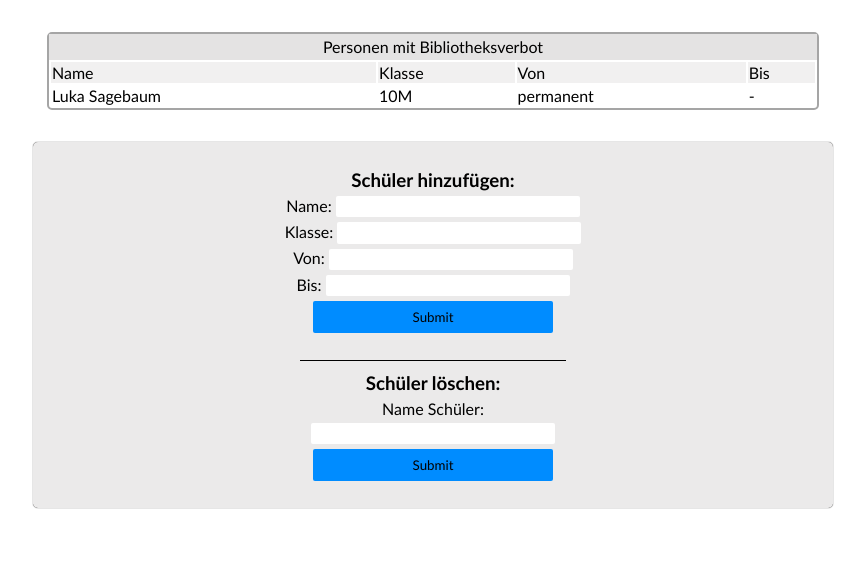
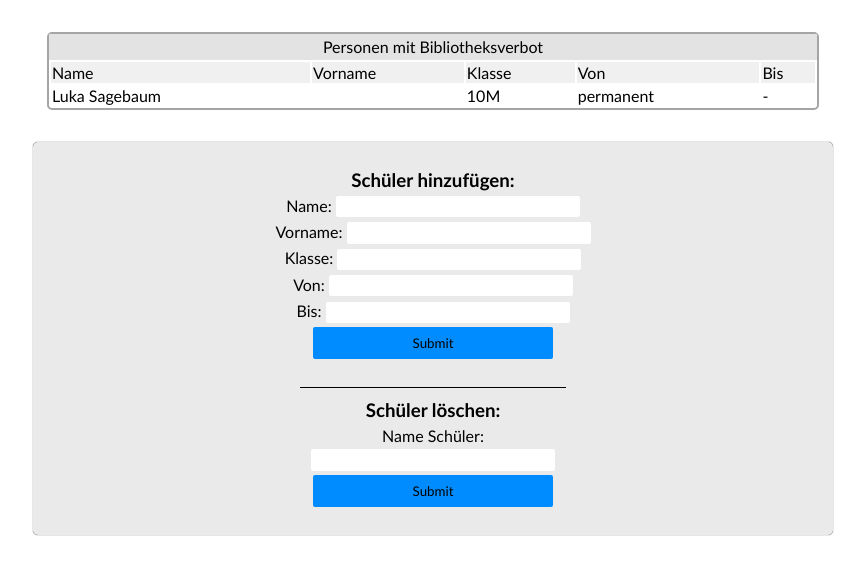
Before and after one commit to simonboenisch/bibleothek, a PHP site: page /index.php in a window 1280 px wide. Shown: the part 59-634 px from the top of the page, without its empty margins (207-1072 px from the left). Run offline with PHP 8.4, Linux system fonts and the light colour scheme; the visitor is signed in with stand-in values (Sample User, id 1); data comes from the database, SQL or seed files in the repository; both versions use the stored data as it was after the commit.

Commit message:
added vorname

```diff
--- a/add.php
+++ b/add.php
@@ -1,15 +1,17 @@
 <?php
 
 $name = $_POST['name'];
+$vorname = $_POST['vorname'];
 $class = $_POST['class'];
 $von = $_POST['von'];
 $bis = $_POST['bis'];
 
 $db = new SQLite3("data.db");
 
-$stmt = $db->prepare('INSERT INTO banned (name, class, von, bis) VALUES (:name, :class, :von, :bis)');
+$stmt = $db->prepare('INSERT INTO banned (name, vorname, class, von, bis) VALUES (:name, :vorname, :class, :von, :bis)');
 
 $stmt->bindValue(':name', $name, SQLITE3_TEXT);
+$stmt->bindValue(':vorname', $vorname, SQLITE3_TEXT);
 $stmt->bindValue(':class', $class, SQLITE3_TEXT);
 $stmt->bindValue(':von', $von, SQLITE3_TEXT);
 $stmt->bindValue(':bis', $bis, SQLITE3_TEXT);
--- a/index.php
+++ b/index.php
@@ -18,11 +18,12 @@
         <?php
         if (($_SESSION['logedin'] ?? false) === true) {
             $db = new SQLite3("data.db");
-            $result = $db->query('SELECT name, class, von, bis FROM banned');
+            $result = $db->query('SELECT name, vorname, class, von, bis FROM banned');
 
             $rowsHtml = '';
             while ($row = $result->fetchArray(SQLITE3_ASSOC)) {
                 $name = htmlspecialchars((string) $row['name'], ENT_QUOTES, 'UTF-8');
+                $vorname = htmlspecialchars((string) $row['vorname'], ENT_QUOTES, 'UTF-8');
                 $class = htmlspecialchars((string) $row['class'], ENT_QUOTES, 'UTF-8');
                 $von = htmlspecialchars((string) $row['von'], ENT_QUOTES, 'UTF-8');
                 $bis = htmlspecialchars((string) $row['bis'], ENT_QUOTES, 'UTF-8');
@@ -30,6 +31,7 @@
                 $rowsHtml .= <<<ROW
                     <tr style="border-bottom: 2px solid gray">
                       <td>{$name}</td>
+                      <td>{$vorname}</td>
                       <td>{$class}</td>
                       <td>{$von}</td>
                       <td>{$bis}</td>
@@ -46,6 +48,7 @@
                 <thead>
                   <tr>
                     <td>Name</td>
+                    <td>Vorname</td>
                     <td>Klasse</td>
                     <td>Von</td>
                     <td>Bis</td>
@@ -63,6 +66,10 @@
                 <div>
                   <label for="name">Name:</label>
                   <input type="text" name="name" />
+                </div>
+                <div>
+                  <label for="name">Vorname:</label>
+                  <input type="text" name="vorname" />
                 </div>
                 <div>
                   <label for="class">Klasse:</label>
```
Also changed, not shown: data.db.
